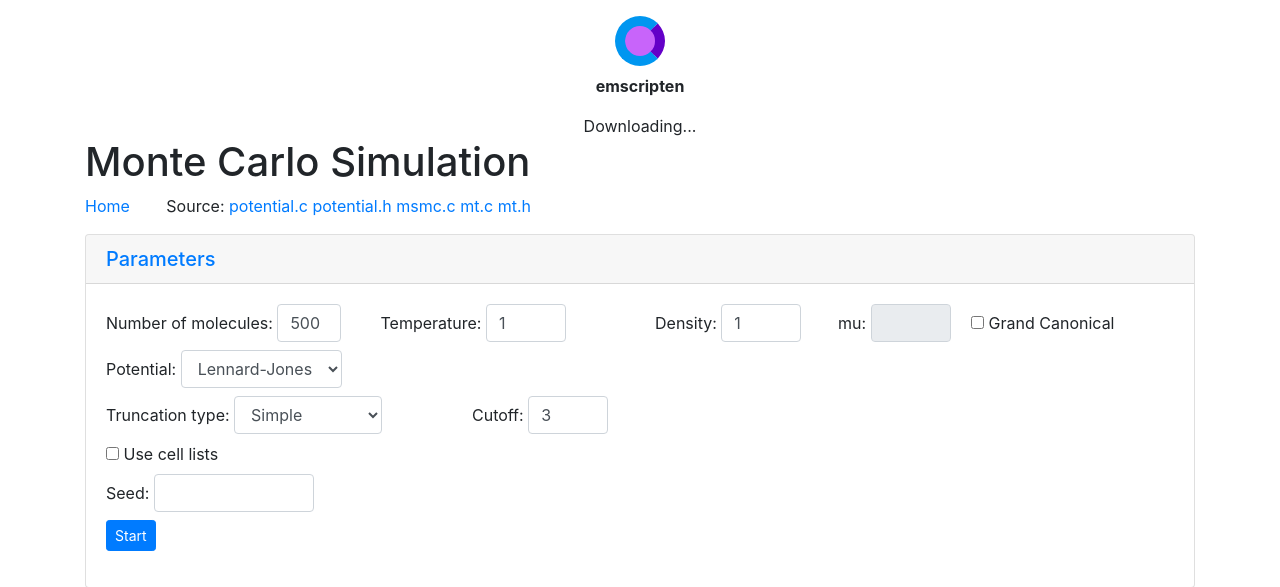
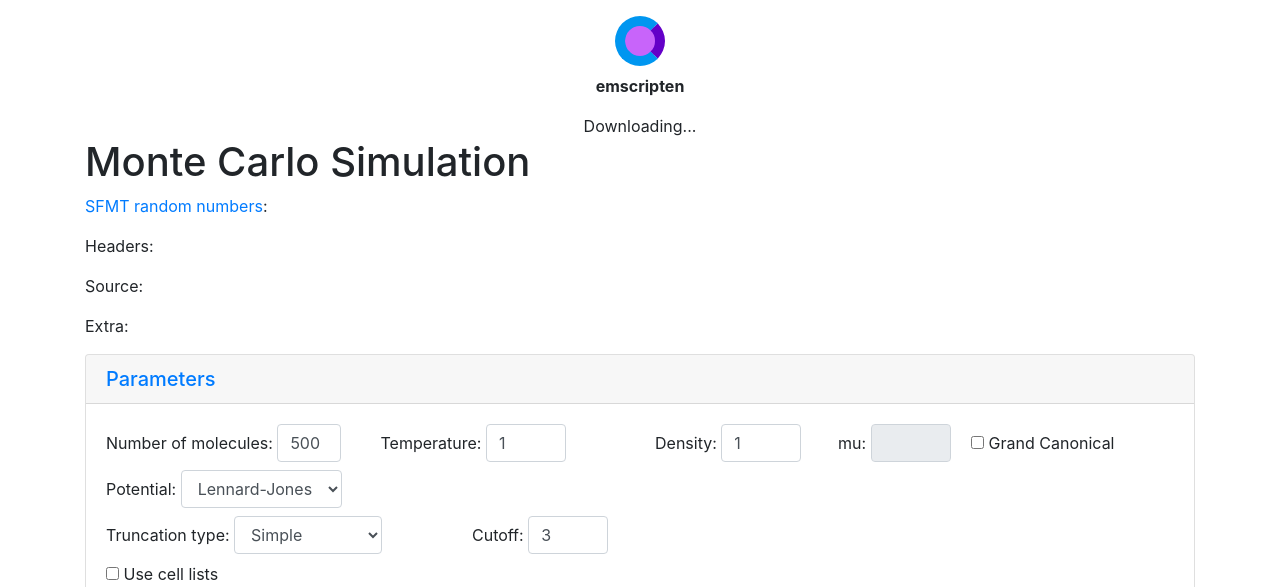
Before and after one commit to etomica/etomica-cpp, a PHP site: page / in a window 1280 px wide. Shown: the top 587 px of the page. Run offline with PHP 8.4, Linux system fonts and the light colour scheme.

Commit message:
Make index a php file so that we can automagically find (and link up) the source files

```diff
--- a/em/index.html
+++ b/em/index.php
@@ -19,7 +19,34 @@
       <progress value="0" max="100" id="progress" hidden=1></progress>
     </div>
     <h1>Monte Carlo Simulation</h1>
-    <p><a style='margin-right: 2em;' href='./'>Home</a> Source: <a href='potential.c'>potential.c</a> <a href='potential.h'>potential.h</a> <a href='msmc.c'>msmc.c</a> <a href='mt.c'>mt.c</a> <a href='mt.h'>mt.h</a></p>
+<?php
+  $SFMTbits = array_merge(glob("SFMT*.h"), glob("SFMT*.cpp"));
+  echo "<p><a href='http://www.math.sci.hiroshima-u.ac.jp/~m-mat/MT/SFMT/'>SFMT random numbers</a>: ";
+  foreach ($SFMTbits as $f) {
+    echo "<a href='$f'>$f</a> ";
+  }
+  echo "</p>";
+  $hBits = glob("*.h");
+  echo "<p>Headers: ";
+  foreach ($hBits as $f) {
+    if (substr($f,0,4) == "SFMT") continue;
+    echo "<a href='$f'>$f</a> ";
+  }
+  echo "</p>";
+  $cppBits = glob("*.cpp");
+  echo "<p>Source: ";
+  foreach ($cppBits as $f) {
+    if (substr($f,0,4) == "SFMT") continue;
+    echo "<a href='$f'>$f</a> ";
+  }
+  echo "</p>";
+  $extra = array_merge(glob("*.idl"), glob("Makefile"));
+  echo "<p>Extra: ";
+  foreach ($extra as $f) {
+    echo "<a href='$f'>$f</a> ";
+  }
+  echo "</p>";
+?>
     <div id='parametersDiv' class='card'>
       <div class='card-header' role='tab' id='headingParameters'><h5 class='mb-0'><a role='button' data-toggle='collapse' href='#collapseParameters' aria-expanded='true' aria-controls='collapseParameters'>Parameters</a> <button type='button' id='btnNewParameters' style='display: none;' class='btn btn-sm btn-secondary'>New parameters</button></h5></div>
       <div id='collapseParameters' class='collapse show' aria-labelledby='headingParameters'>
```
